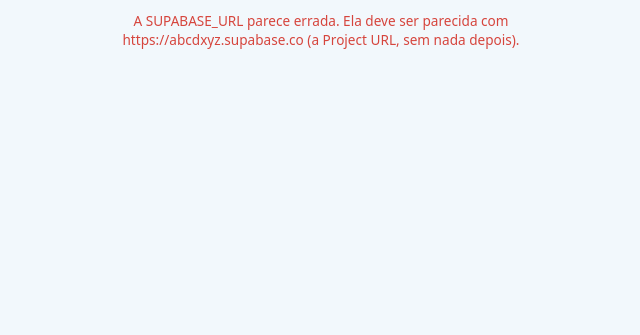
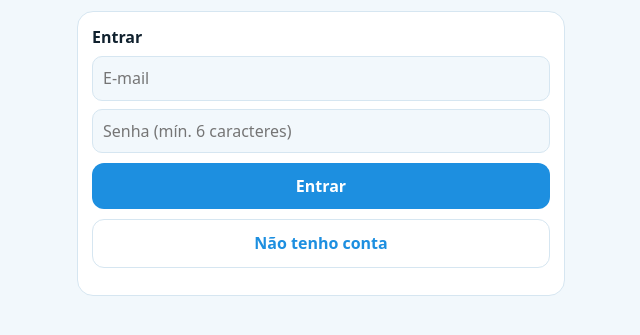
Before and after one commit to wholocked1/desafio-agua, a plain HTML site: page index.html in a window 1280 px wide. Shown: the part 83-418 px from the top of the page, without its empty margins (319-959 px from the left). Drawn offline with nearby package versions, Linux system fonts and the light colour scheme.

Commit message:
Update index.html

```diff
--- a/index.html
+++ b/index.html
@@ -119,8 +119,8 @@ button.alt{background:transparent;color:var(--ac);border:1px solid var(--bd)}
 <script src="https://cdn.jsdelivr.net/npm/@supabase/supabase-js@2.45.4/dist/umd/supabase.min.js" crossorigin="anonymous"></script>
 <script>
 // ====== CONFIGURAÇÃO ======
-const SUPABASE_URL = "COLE_AQUI_A_PROJECT_URL";       // ex.: https://abcdxyz.supabase.co
-const SUPABASE_ANON_KEY = "COLE_AQUI_A_ANON_KEY";     // chave "anon" / "publishable" (pública por design)
+const SUPABASE_URL = "https://nwiqiaqeiwmvkylcjwrb.supabase.co";       // ex.: https://abcdxyz.supabase.co
+const SUPABASE_ANON_KEY = "sb_publishable_AUg94ROop6o5h3387WoKmQ_u_STvhdf";     // chave "anon" / "publishable" (pública por design)
 const GOAL = 2000;               // meta diária em ml
 const REQUIRE_PHOTO_ALL = false; // true = exige foto também nos botões +200/+300/+500/Outro valor
 // ==========================
```
